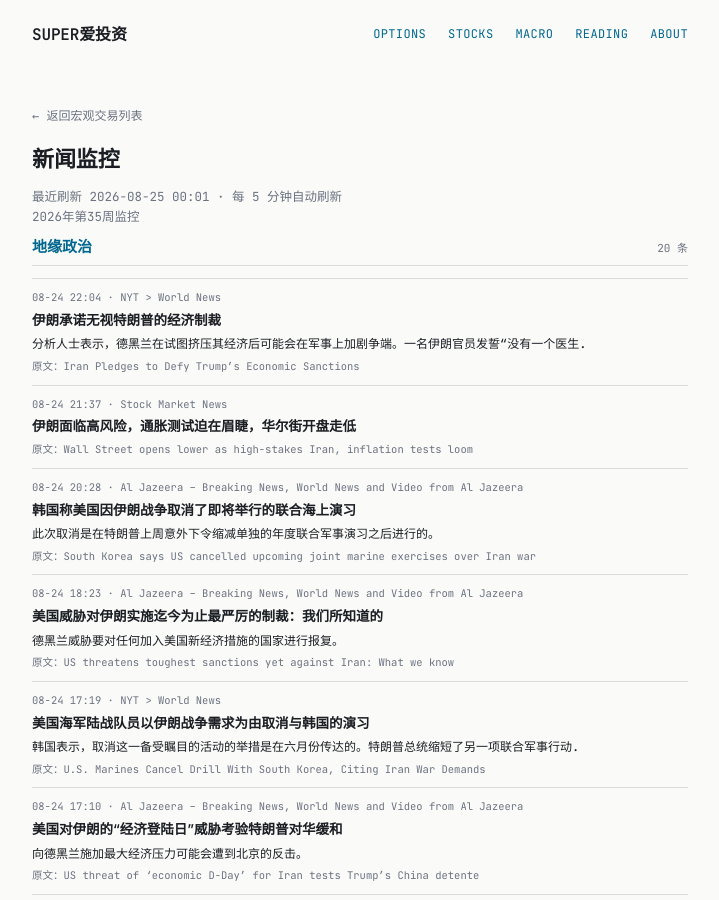
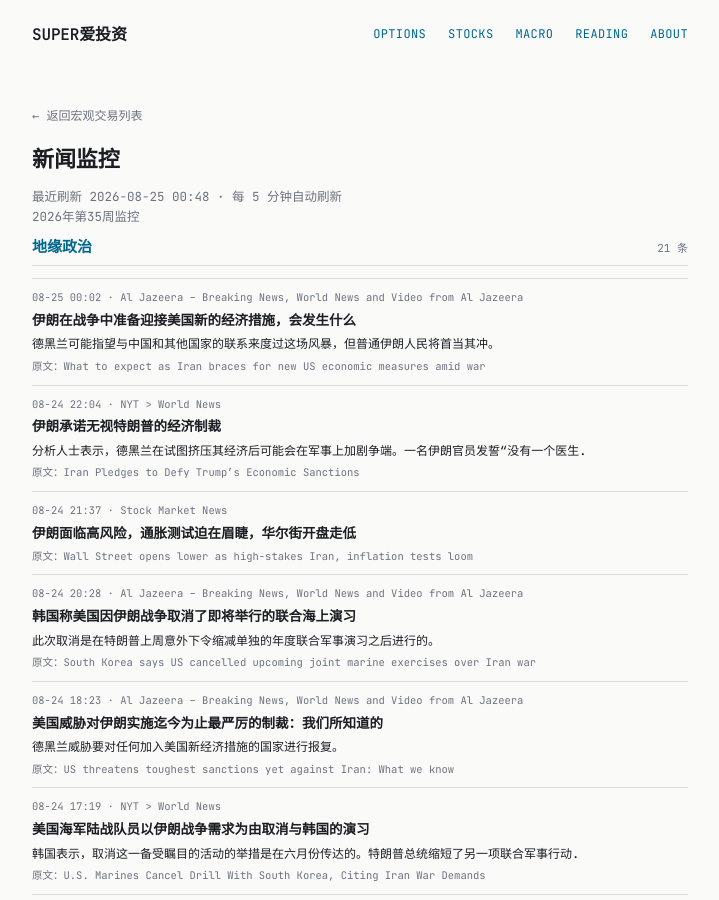
Before and after one commit to tang3super/tang3super.github.io, a Jekyll site: the page built from macro-trade/news-digest.md, in a window 1280 px wide and 900 px high. Shown: the whole window, without its empty margins (280-999 px from the left). Built offline with Jekyll 4.4.1, drawn with Linux system fonts in a browser that asks for light colours; some of the changed text lies outside the part shown.

Commit message:
sync news-digest article

```diff
--- a/macro-trade/news-digest.md
+++ b/macro-trade/news-digest.md
@@ -5,11 +5,18 @@ title: 新闻监控
 date: '2026-08-25'
 summary: 2026年第35周监控
 week_label: 2026年第35周监控
-last_updated: 2026-08-25 00:01
+last_updated: 2026-08-25 00:48
 refresh_note: 每 5 分钟自动刷新
 topics:
 - name: 地缘政治
   items:
+  - title: What to expect as Iran braces for new US economic measures amid war
+    summary: Tehran may count on links with China and others to weather the storm, but average Iranian people will bear the brunt.
+    link: https://www.aljazeera.com/economy/2026/8/24/what-to-expect-as-iran-braces-for-new-us-economic-measures-amid-war?traffic_source=rss
+    source: Al Jazeera – Breaking News, World News and Video from Al Jazeera
+    time: 08-25 00:02
+    title_zh: 伊朗在战争中准备迎接美国新的经济措施，会发生什么
+    summary_zh: 德黑兰可能指望与中国和其他国家的联系来度过这场风暴，但普通伊朗人民将首当其冲。
   - title: Iran Pledges to Defy Trump’s Economic Sanctions
     summary: Analysts say Tehran could intensify the dispute militarily after attempts to squeeze its economy. An Iranian official vowed “not a single dr…
     link: https://www.nytimes.com/2026/08/24/world/middleeast/iran-sanctions-economy-us-trump.html
@@ -177,6 +184,13 @@ topics:
     summary_zh: 英伟达公布财报，美联储主席凯文·沃什将发表他的首次杰克逊霍尔演讲。
 - name: AI基建
   items:
+  - title: From Nvidia earnings to trade war tape bombs, a simple strategy could be this week's best bet
+    summary: Mike Khouw gives a low-risk options strategy to play the next few weeks.
+    link: https://www.cnbc.com/2026/08/24/from-nvidia-earnings-to-trade-war-tape-bombs-a-simple-strategy-could-be-this-weeks-best-bet.html
+    source: US Top News and Analysis
+    time: 08-25 00:07
+    title_zh: 从英伟达的收益到贸易战争磁带炸弹，一个简单的策略可能是本周最好的选择
+    summary_zh: Mike Khouw给出了未来几周的低风险期权策略。
   - title: Nvidia says Groq racks will be online this year following $20 billion purchase
     summary: Nvidia's race to manufacture Groq chips and make them available to customers highlights the growing importance in AI of low-latency inferenc…
     link: https://www.cnbc.com/2026/08/24/nvidia-says-groq-racks-will-be-online-this-year-after-20-billion-deal.html
```
